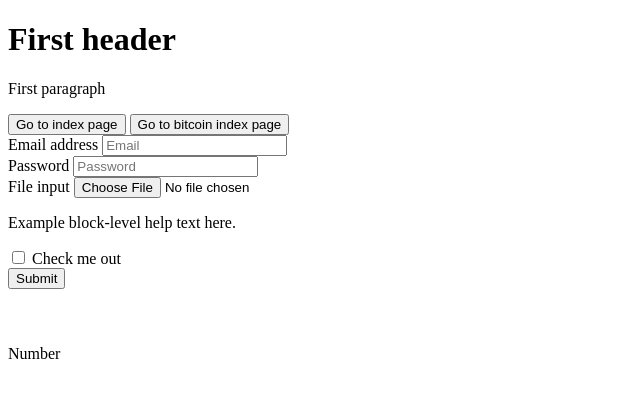
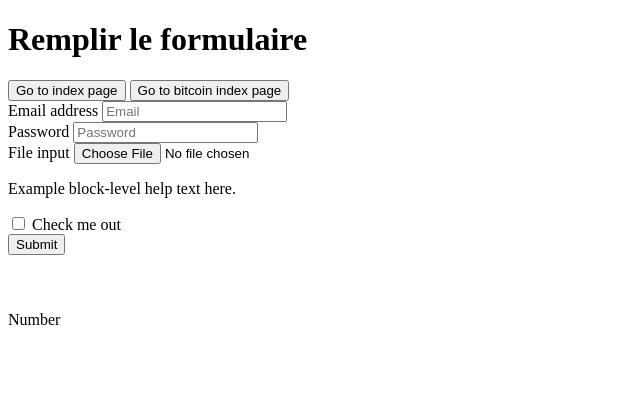
Before and after one commit to VicoDkt/VicoDkt.github.io, a plain HTML site: page bitcoin/explorer/index.html in a window 1280 px wide. Shown: the whole page, without its empty margins (0-640 px from the left). Drawn offline with Linux system fonts and the light colour scheme.

Commit message:
Update index.html

```diff
--- a/bitcoin/explorer/index.html
+++ b/bitcoin/explorer/index.html
@@ -1,12 +1,12 @@
 <!DOCTYPE html>
 <html>
 <head>
+	<link rel="stylesheet" media="all" type="text/css" href="style3.css"/>
 	<title>Page Explorer</title>
 	<script src="script.js"></script>
 </head>
 <body>
-	<h1>First header</h1>
-	<p>First paragraph</p>
+	<h1>Remplir le formulaire</h1>
 	<input type="button" value="Go to index page" onclick="window.location.href='../index.html'"/>
 	<input type="button" value="Go to bitcoin index page" onclick="window.location.href='../index.html'"/>
 	<form>
```
